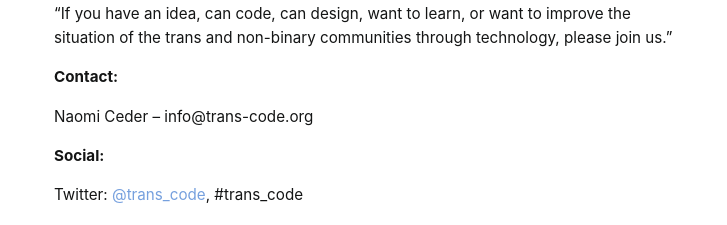
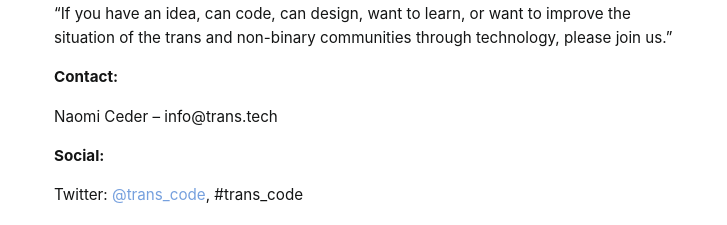
Before and after one commit to Trans-Code/Trans-Code.github.io, a Jekyll site: the page built from index.md, in a window 1280 px wide. Shown: the part 771-996 px from the top of the page, without its empty margins (266-993 px from the left). Built offline with Jekyll 4.4.1, drawn with Linux system fonts in a browser that asks for light colours; some web fonts are replaced.

Commit message:
Update index.md
Fixed email address

```diff
--- a/index.md
+++ b/index.md
@@ -21,7 +21,7 @@
 “If you have an idea, can code, can design, want to learn, or want to improve the situation of the trans and non-binary communities through technology, please join us.”
 
 <p><b>Contact:</b></p>
-<p>Naomi Ceder &#8211; info@trans-code.org</p>
+<p>Naomi Ceder &#8211; info@trans.tech</p>
 <p><b>Social:</b></p>
   <p>Twitter: <a href="https://twitter.com/trans_code">@trans_code</a>, #trans_code<br /></p>
  <h4>Trans*Code events are <a href="code_of_conduct/">governed by the Tran*Code Code of Conduct</a></h4>
```
